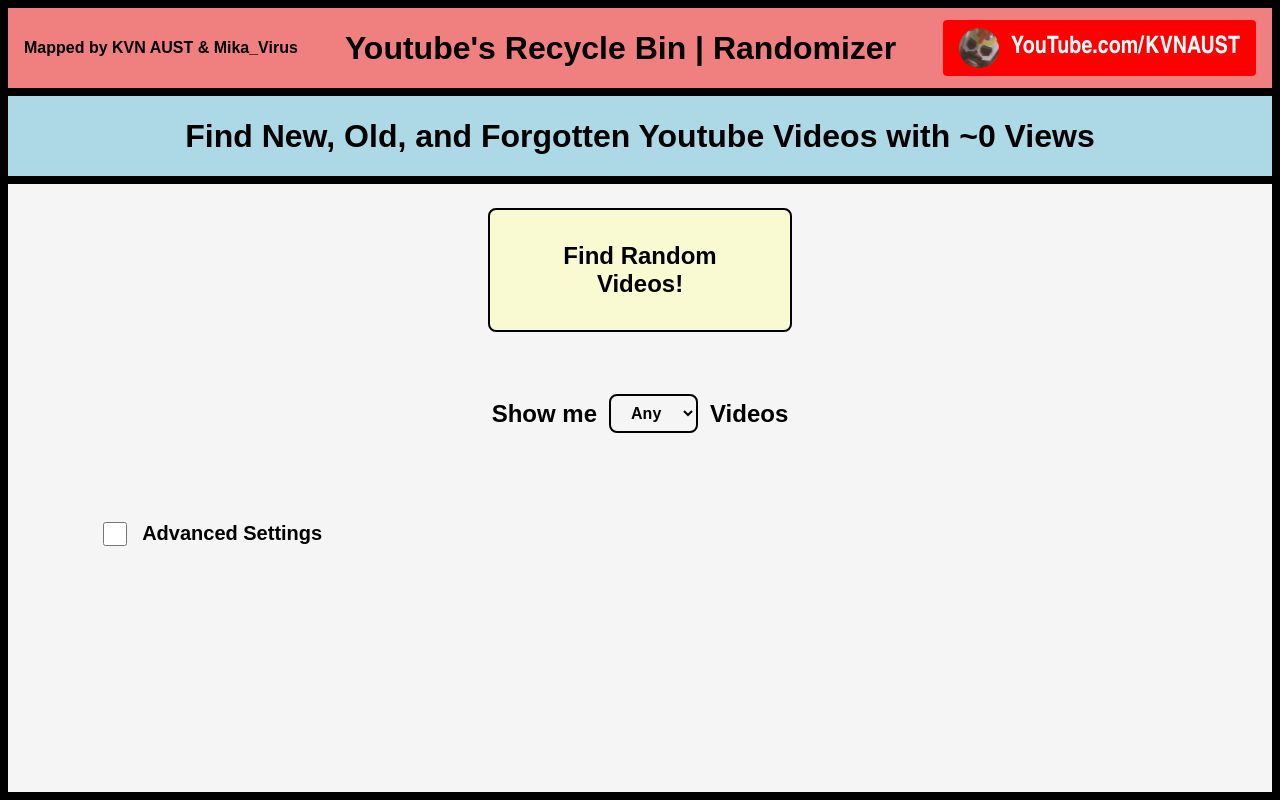
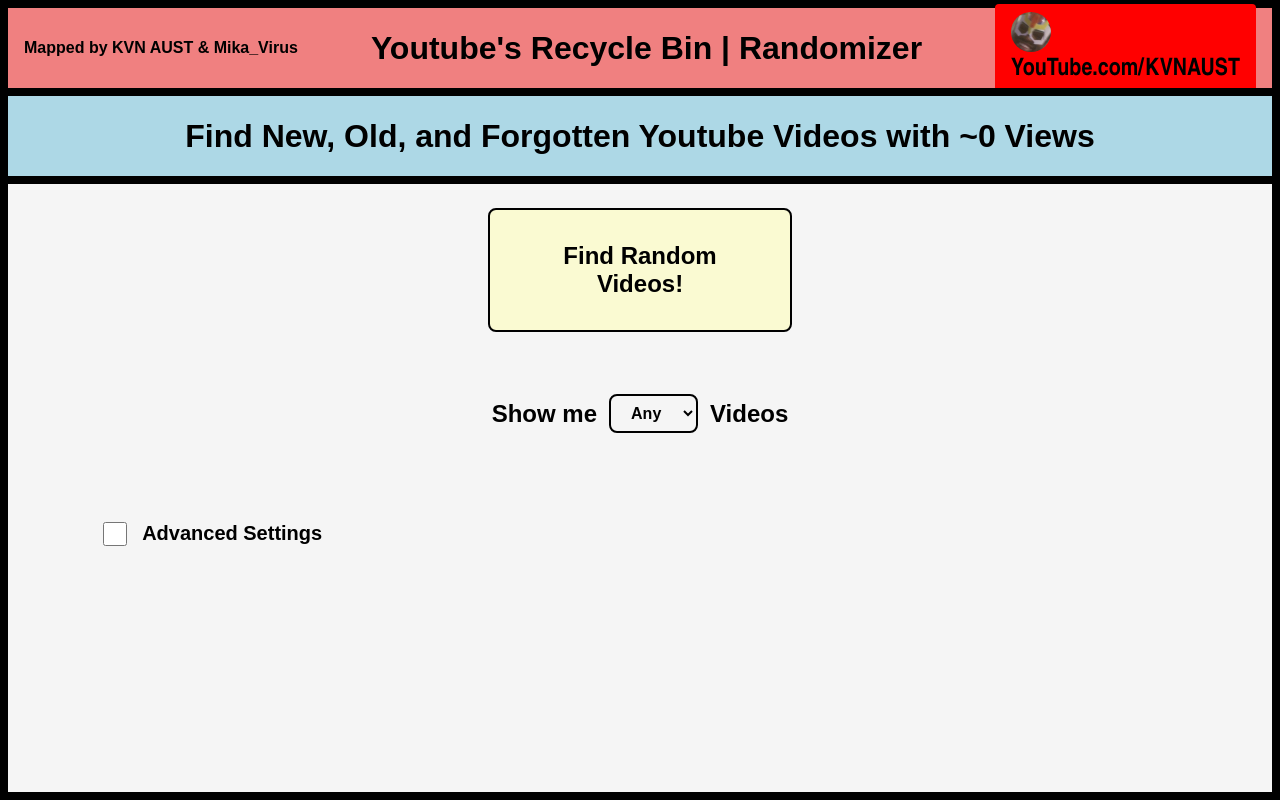
Before and after one commit to AlicesVoid/The-Method, a SvelteKit app: page / in a window 1280 px wide. Built offline with nearby package versions, Linux system fonts and the light colour scheme; a web font is replaced by a local one.

Commit message:
added button-y features again

```diff
--- a/src/routes/+page.svelte
+++ b/src/routes/+page.svelte
@@ -390,10 +390,13 @@
     font-size: inherit;
     font-weight: inherit;
     font-family: inherit;
+    transition: transform 0.2s ease;
+    display: inline-block;
     }
 
     .header a:hover {
     text-decoration: none;
+    transform: scale(1.05);
     }
 
     .header-2 {
@@ -410,6 +413,13 @@
         display: flex;
         align-items: center;
         gap: 0.75rem;
+        cursor: pointer;
+        transition: transform 0.2s ease;
+        text-decoration: none;
+    }
+
+    .youtube-badge:hover {
+        transform: scale(1.05);
     }
 
     .youtube-badge img {
@@ -857,10 +867,10 @@
     <header class="header-base header">
         <h4><a href="https://x.com/MingKasterMK/status/1965144635388653811/photo/1">Mapped by KVN AUST & Mika_Virus</a></h4>
         <h1>Youtube's Recycle Bin | Randomizer</h1>
-        <div class="youtube-badge">
+        <a href="https://www.youtube.com/KVNAUST" target="_blank" class="youtube-badge">
             <img src="{base}/kvnaust.jpg" alt="KVN AUST"/>
             <h1>YouTube.com/KVNAUST</h1>
-        </div>
+        </a>
     </header>
 
     <!-- Second Header -->
```
